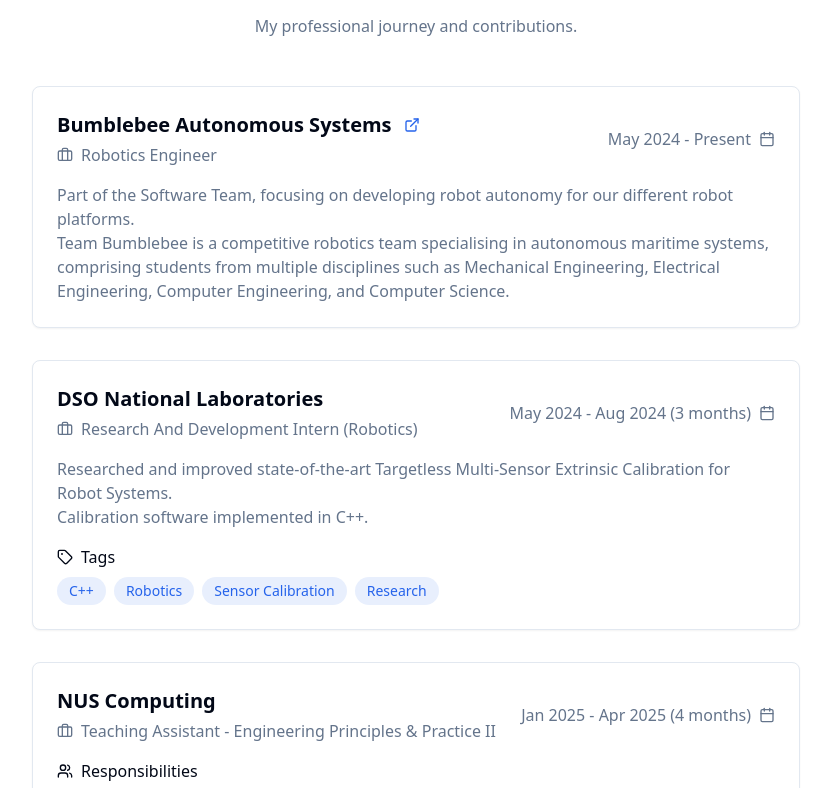
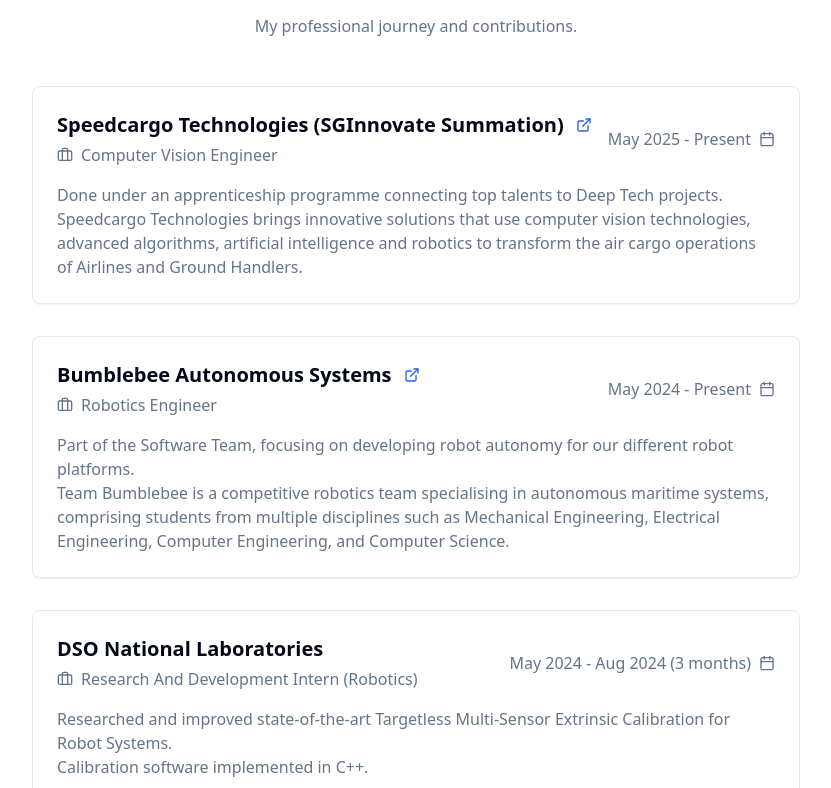
Before and after one commit to ShengBin-101/portfolio, a Next.js app: page / in a window 1280 px wide. Shown: the part 1612-2400 px from the top of the page, without its empty margins (224-1055 px from the left). Built offline with nearby package versions, Linux system fonts and the light colour scheme.

Commit message:
Add Summer Internship

```diff
--- a/components/experience.tsx
+++ b/components/experience.tsx
@@ -3,11 +3,24 @@
 export default function WorkExperience() {
   const workExperience = [
     {
+      company: "Speedcargo Technologies (SGInnovate Summation)",
+      role: "Computer Vision Engineer",
+      period: "May 2025 - Present",
+      location: "Singapore",
+      website: "https://speedcargo.sg/",
+      additionalInfo: [
+        "Done under an apprenticeship programme connecting top talents to Deep Tech projects.",
+        "Speedcargo Technologies brings innovative solutions that use computer vision technologies, advanced algorithms, artificial intelligence and robotics to transform the air cargo operations of Airlines and Ground Handlers.",
+      ],
+      responsibilities: [
+      ],
+    },
+    {
       company: "Bumblebee Autonomous Systems",
       role: "Robotics Engineer",
       period: "May 2024 - Present",
       location: "Singapore",
-      website: "https://bumblebee.sg", // Added website link
+      website: "https://bumblebee.sg",
       additionalInfo: [
         "Part of the Software Team, focusing on developing robot autonomy for our different robot platforms.",
         "Team Bumblebee is a competitive robotics team specialising in autonomous maritime systems, comprising students from multiple disciplines such as Mechanical Engineering, Electrical Engineering, Computer Engineering, and Computer Science.",
--- a/components/projects.tsx
+++ b/components/projects.tsx
@@ -58,6 +58,32 @@
       tags: ["Gitbook", "ROS", "Tutorials", "Robotics"],
       demoUrl: "https://leftover-ice.gitbook.io/resources",
       icon: <BookOpen className="h-10 w-10 text-primary" />,
+    },
+    {
+      title: "Real-Time Operating System (RTOS) for KL25Z",
+      description:
+        "Implemented a Real-Time Operating System (RTOS) on the KL25Z microcontroller for a project in the RTOS course (CG2271).",
+      longDescription: `
+        <p>This project involved implementing a Real-Time Operating System (RTOS) on the KL25Z microcontroller as part of the RTOS course (CG2271). The RTOS was designed to manage multiple tasks and ensure timely execution of critical functions.</p>
+        <p>Key features of the RTOS implementation:</p>
+        <ul>
+          <li>Task scheduling and management</li>
+          <li>Inter-task communication mechanisms</li>
+          <li>Real-time performance analysis</li>
+          <li>Integration with hardware peripherals</li>
+          <li>Debugging and testing methodologies</li>
+        </ul>
+        <p>The project provided hands-on experience with embedded systems programming and real-time constraints.</p>
+      `,
+      images: [
+        { src: "/project_images/cg2271.png", alt: "RTOS implementation on KL25Z" },
+      ],
+      category: "Completed",
+      completedDate: "April 2025",
+      tags: ["RTOS", "Embedded Systems", "KL25Z", "ESP32", "C"],
+      videoUrl: "https://www.youtube.com/watch?v=ZQhYvXszI0I",
+      codeUrl: "https://github.com/ShengBin-101/cg2271-project",
+      icon: <Cpu className="h-10 w-10 text-primary" />,
     },
     {
       title: "Mellow - Conversational AI for Mental Health 🧠",
```
Also changed, not shown: 1 other file (tests, documents, lock files or other folders).
